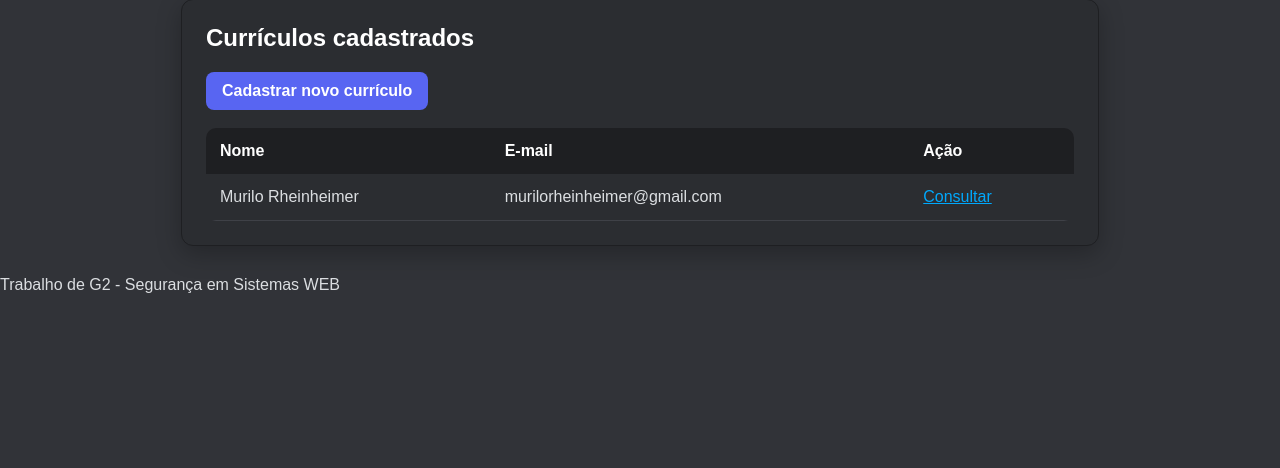
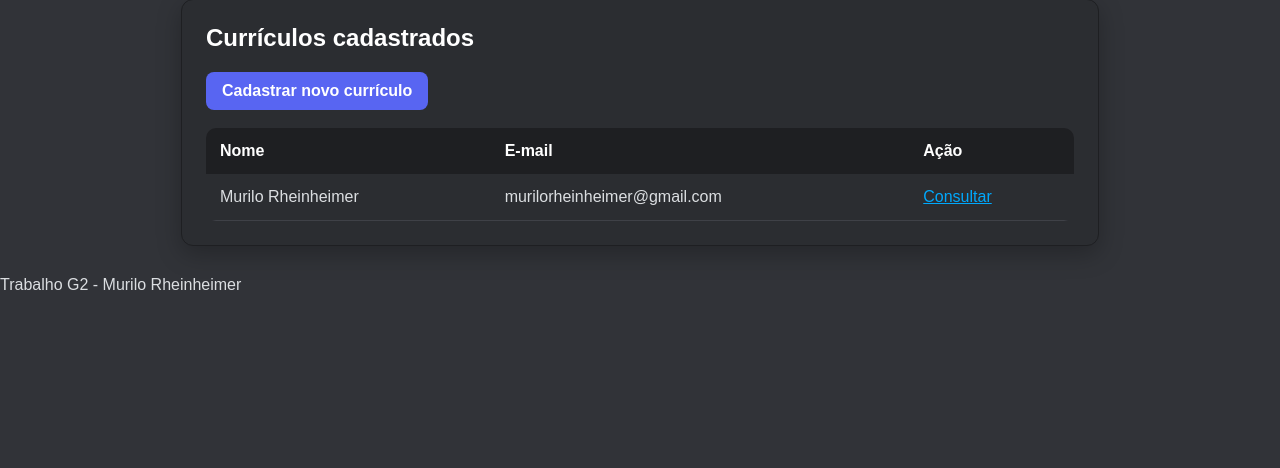
Before and after one commit to Mrheinheimer/CurriculosG2, a Flask app: page / in a window 1280 px wide. Shown: the part 143-611 px from the top of the page. Run offline with Flask 3, Linux system fonts and the light colour scheme; data comes from the database, SQL or seed files in the repository.

Commit message:
Update base.html

```diff
--- a/templates/base.html
+++ b/templates/base.html
@@ -28,7 +28,7 @@
     </main>
 
     <footer>
-        <p>Trabalho de G2 - Segurança em Sistemas WEB</p>
+        Trabalho G2 - Murilo Rheinheimer
     </footer>
 </body>
 </html>
```
